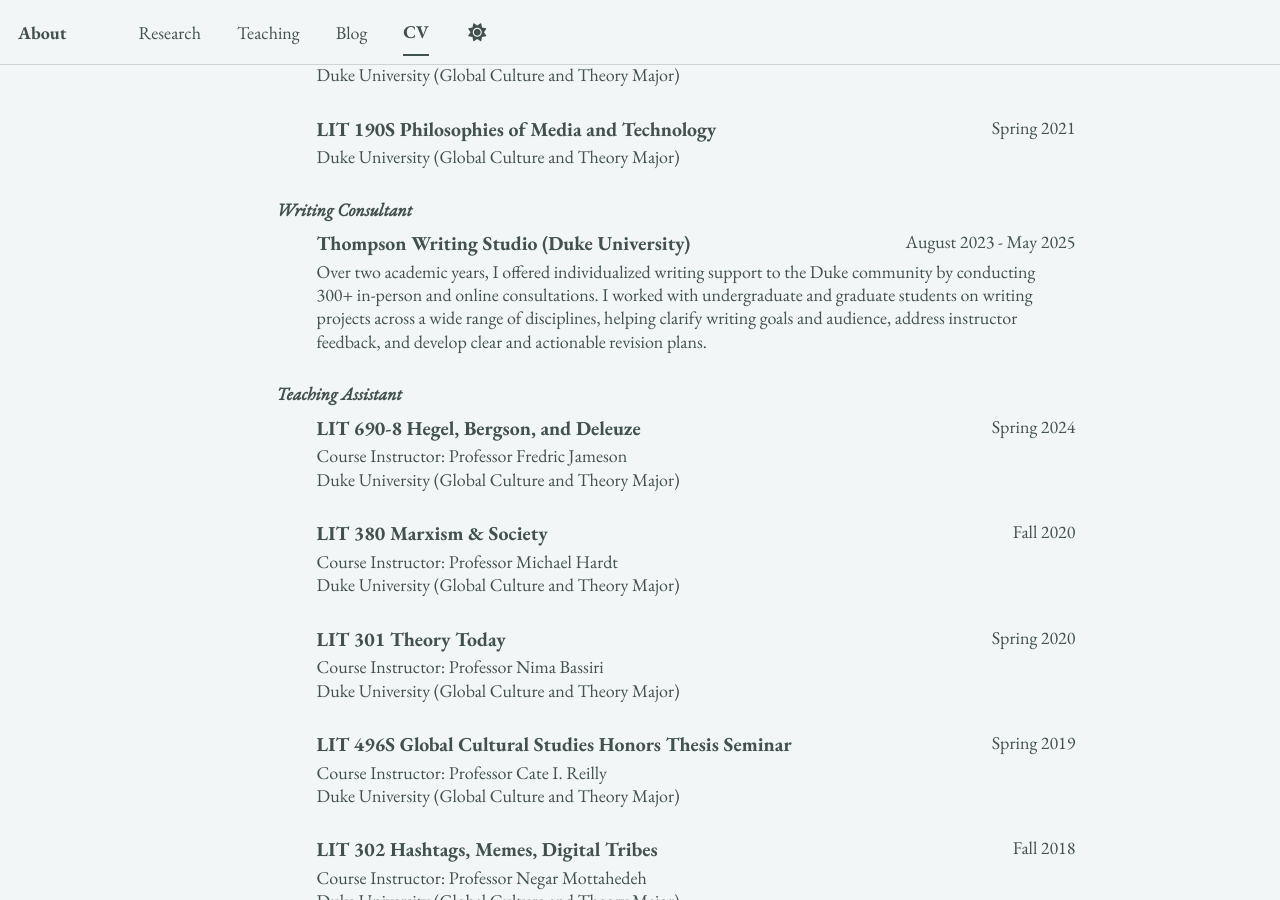
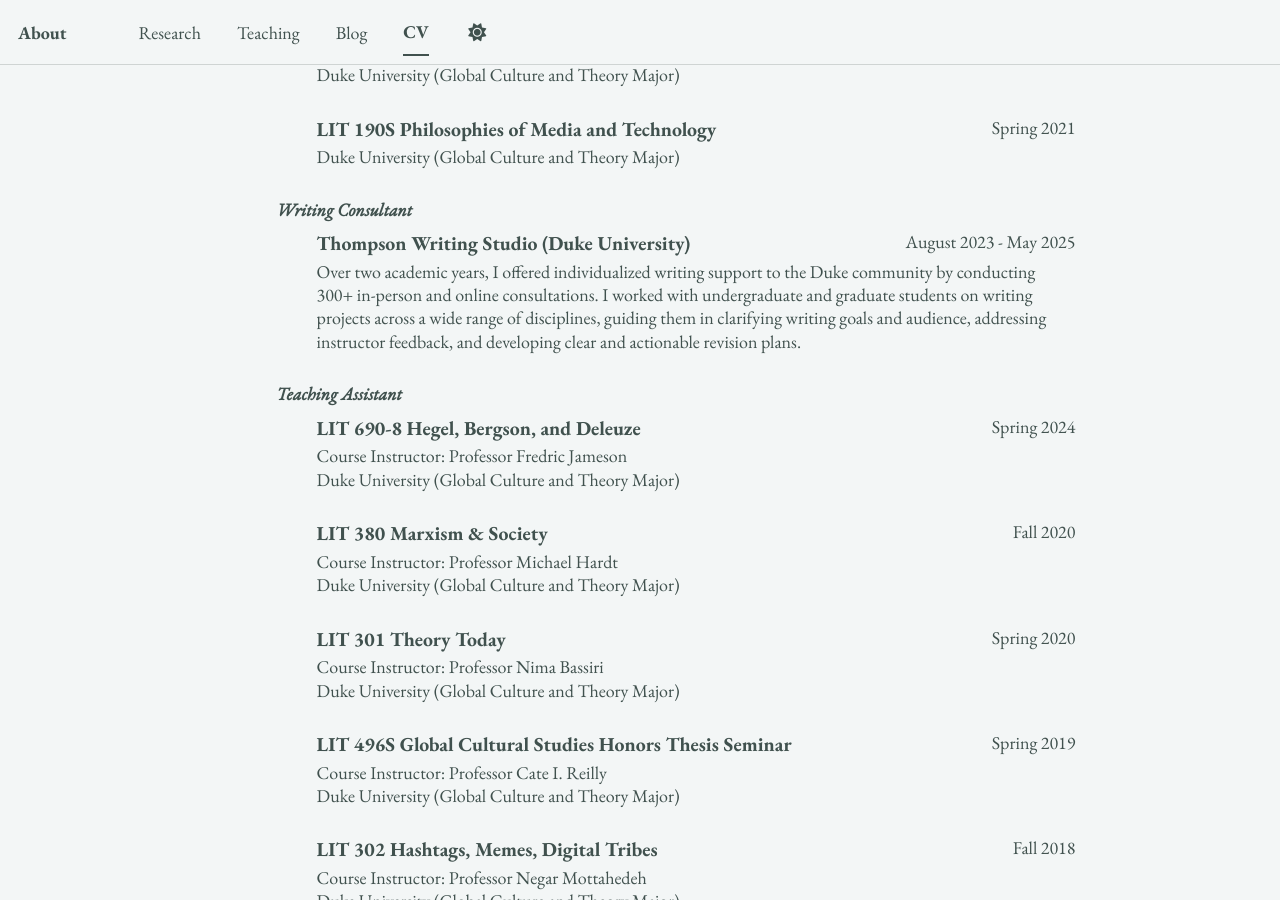
Before and after one commit to epujol90/epujol90.github.io, a Jekyll site: the page built from _pages/cv-json.md, in a window 1280 px wide and 900 px high, scrolled down 5425 px. Built offline with Jekyll 4.4.1, drawn with Linux system fonts in a browser that asks for light colours; a script bundle is joined from its source files by our own code; library files that are not in the unit come from our copies.

Commit message:
Update cv.json

```diff
--- a/_data/cv.json
+++ b/_data/cv.json
@@ -341,7 +341,7 @@
       "institution": "",
       "date": "August 2023 - May 2025",
       "role": "",
-      "description": "Over two academic years, I offered individualized writing support to the Duke community by conducting 300+ in-person and online consultations. I worked with undergraduate and graduate students on writing projects across a wide range of disciplines, helping clarify writing goals and audience, address instructor feedback, and develop clear and actionable revision plans.",
+      "description": "Over two academic years, I offered individualized writing support to the Duke community by conducting 300+ in-person and online consultations. I worked with undergraduate and graduate students on writing projects across a wide range of disciplines, guiding them in clarifying writing goals and audience, addressing instructor feedback, and developing clear and actionable revision plans.",
       "category": "Writing Consultant"
     },
     {
```
